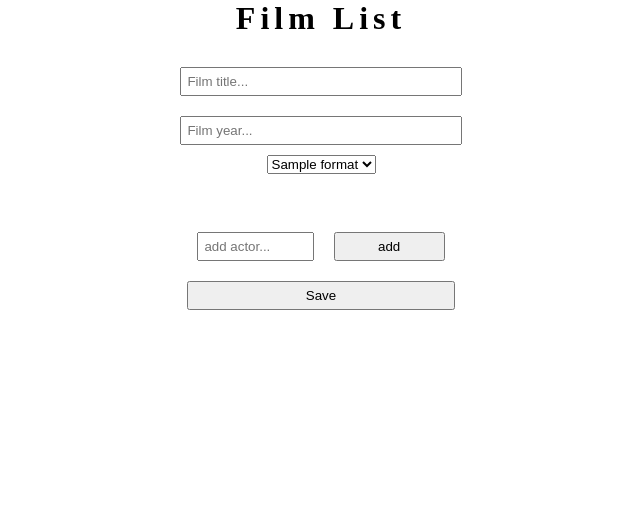
After one commit to MykytaSheest/FilmList, a PHP site: template Views/film/create.php in a window 1280 px wide. The commit adds this page. Shown: the top 509 px of the page, without its empty margins (319-959 px from the left). Run offline with PHP 8.4, Linux system fonts and the light colour scheme; the template is opened without the code that fills it: most values are stand-ins (such as "Sample title", 1, 10 or a date in 2020).

Commit message:
create film add view, model, controller

```diff
--- a/Configs/routes.php
+++ b/Configs/routes.php
@@ -1,8 +1,12 @@
 <?php
 return [
     '' => [
-        'controller' => 'main',
+        'controller' => 'film',
         'action' => 'index',
+    ],
+    'film/create' => [
+        'controller' => 'film',
+        'action' => 'create',
     ],
     'register' => [
         'controller' => 'auth',
--- a/Core/DB.php
+++ b/Core/DB.php
@@ -18,7 +18,7 @@ class DB
         );
     }
 
-    public function query($sql, $params = [])
+    public function query($sql, $params = [], bool $getId = false)
     {
         $stmt = $this->db->prepare($sql);
         if (!empty($params)) {
@@ -27,6 +27,9 @@ class DB
             }
         }
         $stmt->execute();
+        if ($getId == true) {
+            return $this->db->lastInsertId();
+        }
         return $stmt;
     }
 
--- a/Core/Model.php
+++ b/Core/Model.php
@@ -33,6 +33,7 @@ abstract class Model
         return lcfirst(str_replace('_', '', ucwords($source, '_')));
     }
 
+
     public function findAll()
     {
         return $this->db->row('SELECT * FROM ' . $this->getTableName() . ';');
--- /dev/null
+++ b/Views/film/create.php
@@ -0,0 +1,21 @@
+<script src="../../public/js/add_film.js" defer></script>
+<form action="post/create" METHOD="post" class="form-add-film">
+    <input type="text" name="title" class="film-input title" placeholder="Film title..." required>
+    <input type="number" name="year" class="film-input year" placeholder="Film year..." min="1870" required>
+    <select name="format" class="format">
+        <?php foreach ($formats->findAll() as $format): ?>
+            <option value="<?= $format['id']?>"><?= $format['title']?></option>
+        <?php endforeach; ?>
+    </select>
+    <div class="actors">
+    </div>
+    <div class="actor-input">
+        <input type="text" name="actor" class="film-input field-actor" placeholder="add actor...">
+        <input type="button" class="add-actor-button film-input" value="add">
+    </div>
+
+    <input type="submit" class="film-input save-form" value="Save">
+
+</form>
+
+<?php
--- a/Views/layout/default.php
+++ b/Views/layout/default.php
@@ -6,9 +6,9 @@
           content="width=device-width, user-scalable=no, initial-scale=1.0, maximum-scale=1.0, minimum-scale=1.0">
     <meta http-equiv="X-UA-Compatible" content="ie=edge">
     <title> <?php echo $title ?></title>
-    <script src="../../public/js/auth_headers.js"></script>
-    <link rel="stylesheet" href="../../public/css/main.css">
-    <link rel="stylesheet" href="../../public/css/auth.css">
+    <link rel="stylesheet" href="../../public/css/film/main.css">
+    <link rel="stylesheet" href="../../public/css/user/auth.css">
+    <link rel="stylesheet" href="../../public/css/film/form.css">
 </head>
 <body>
     <header>
--- /dev/null
+++ b/public/css/film/form.css
@@ -0,0 +1,30 @@
+.form-add-film {
+    display: flex;
+    justify-content: center;
+    align-items: center;
+    flex-direction: column;
+}
+
+.form-add-film .film-input {
+    margin: 10px;
+    width: 100%;
+    padding: 5px;
+}
+
+.actor-input {
+    display: flex;
+    justify-content: center;
+    align-items: center;
+    flex-direction: row;
+}
+
+.actors {
+    display: flex;
+    flex-direction: column;
+    margin-top: 1.5em;
+    margin-bottom: 1.5em;
+}
+
+.actor-item {
+    margin: 2px;
+}
--- /dev/null
+++ b/public/js/add_film.js
@@ -0,0 +1,91 @@
+let addActorButton = document.querySelector('.add-actor-button')
+let fieldActor = document.querySelector('.field-actor')
+let actorsBlock = document.querySelector('.actors')
+let saveButton = document.querySelector('.save-form')
+
+let actors = []
+
+let form = document.querySelector('.form-add-film')
+
+form.onsubmit = function (event) {
+    event.preventDefault()
+}
+
+let button = ''
+
+addActorButton.onclick = function () {
+    if (fieldActor.value !== '') {
+        actors.push(fieldActor.value)
+        actorsBlock.innerHTML += '<div><input ' +
+            'type="text" ' +
+            'class="actor-item" ' +
+            'value="' + fieldActor.value +'" ' +
+            'width="100px" ' +
+            'disabled></div>' + "\n";
+        fieldActor.value = ''
+    }
+}
+
+saveButton.onclick = function () {
+    if (validate()) {
+        let data = {
+            title: document.querySelector('.title').value,
+            year: document.querySelector('.year').value,
+            format_id: document.querySelector('.format').value,
+            actors: actors
+        }
+        sendData(data)
+    }
+}
+
+function sendData(data) {
+    let myHeaders = new Headers();
+    myHeaders.append("Content-Type", "application/x-www-form-urlencoded");
+
+    let urlencoded = new URLSearchParams();
+    urlencoded.append("title", data.title);
+    urlencoded.append("year", data.year);
+    urlencoded.append("format", data.format_id);
+    urlencoded.append("actors", data.actors);
+
+    let requestOptions = {
+        method: 'POST',
+        headers: myHeaders,
+        body: urlencoded,
+        redirect: 'follow'
+    };
+
+    fetch("http://localhost:8080/film/create", requestOptions)
+        .then(response => response.text())
+        .then(result => {
+            let data = JSON.parse(result)
+            console.log(data)
+            window.location.href = '/';
+        })
+        .catch(error => {
+            alert('Wrong data, please try again')
+        });
+}
+
+function validate() {
+    let error = 0
+    if (document.querySelector('.title').value === '') {
+        error++
+    }
+    if (document.querySelector('.year').value === '') {
+        error++
+    }
+    if (document.querySelector('.format').value === '') {
+        error++
+    }
+    if (actors.length === 0) {
+        error++
+    }
+
+    if (error !== 0) {
+        alert('Fill in all the fields')
+        return false;
+    }
+
+    return true;
+}
```
Also changed, not shown: Controllers/FilmController.php (added, +49 -0 lines), Controllers/MainController.php (deleted, +0 -20 lines), Models/Actor.php (added, +27 -0 lines), Models/Film.php (added, +48 -0 lines), Models/Format.php (added, +13 -0 lines), Services/ActorService.php (added, +25 -0 lines), Services/FilmService.php (added, +30 -0 lines), Views/film/index.php (renamed from Views/main/index.php), public/css/film/main.css (renamed from public/css/main.css), public/css/user/auth.css (renamed from public/css/auth.css).
